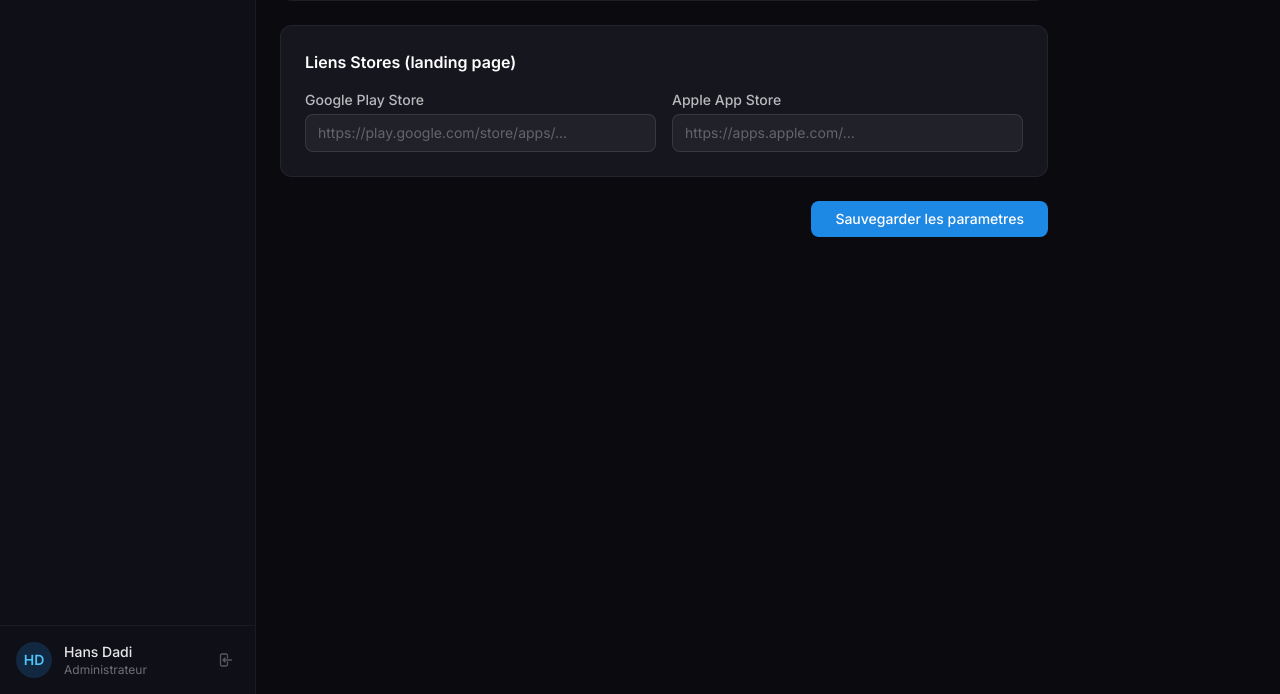
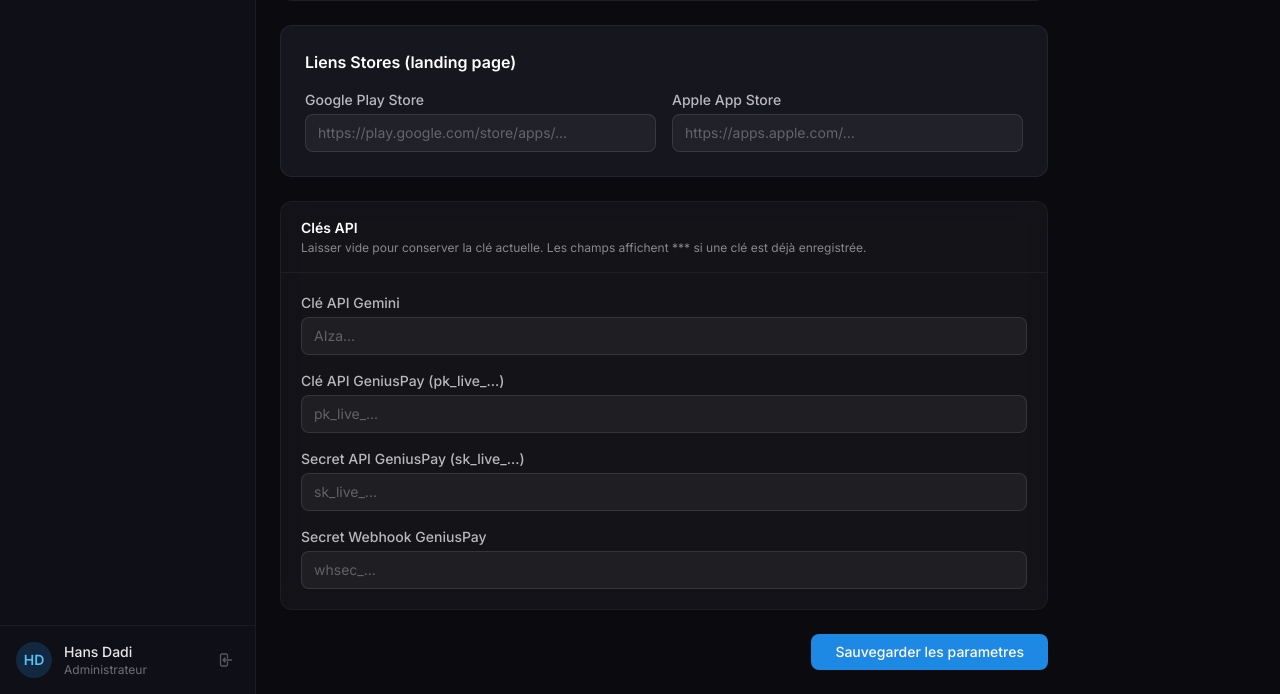
Before and after one commit to Dadihans23/CORRECTION-APP-BACKEND, a Django app: page /custom-admin/settings/ in a window 1280 px wide. Shown: the part 941-1635 px from the top of the page. Run offline with Django 3.2, Linux system fonts and the light colour scheme; a user stored in the database is signed in; data comes from the database, SQL or seed files in the repository; both versions use the stored data as it was after the commit; some libraries are stand-ins or nearby versions.

Commit message:
feat: clés API gérables depuis le dashboard admin (SiteSettings)

```diff
--- a/custom_admin/templates/custom_admin/admin/settings.html
+++ b/custom_admin/templates/custom_admin/admin/settings.html
@@ -86,6 +86,32 @@
         </div>
     </div>
 
+    <!-- Section: Clés API -->
+    <div class="glass-card rounded-xl border border-white/5">
+        <div class="px-5 py-4 border-b border-white/5">
+            <h2 class="text-sm font-semibold text-white">Clés API</h2>
+            <p class="text-xs text-white/50 mt-0.5">Laisser vide pour conserver la clé actuelle. Les champs affichent *** si une clé est déjà enregistrée.</p>
+        </div>
+        <div class="p-5 space-y-4">
+            <div>
+                <label class="block text-sm font-medium text-white/70 mb-1">Clé API Gemini</label>
+                <input type="password" name="gemini_api_key" placeholder="{% if settings.gemini_api_key %}*** clé enregistrée — laisser vide pour conserver{% else %}AIza...{% endif %}" class="dark-input block w-full rounded-lg text-sm px-3 py-2">
+            </div>
+            <div>
+                <label class="block text-sm font-medium text-white/70 mb-1">Clé API GeniusPay (pk_live_...)</label>
+                <input type="password" name="geniuspay_api_key" placeholder="{% if settings.geniuspay_api_key %}*** clé enregistrée — laisser vide pour conserver{% else %}pk_live_...{% endif %}" class="dark-input block w-full rounded-lg text-sm px-3 py-2">
+            </div>
+            <div>
+                <label class="block text-sm font-medium text-white/70 mb-1">Secret API GeniusPay (sk_live_...)</label>
+                <input type="password" name="geniuspay_api_secret" placeholder="{% if settings.geniuspay_api_secret %}*** clé enregistrée — laisser vide pour conserver{% else %}sk_live_...{% endif %}" class="dark-input block w-full rounded-lg text-sm px-3 py-2">
+            </div>
+            <div>
+                <label class="block text-sm font-medium text-white/70 mb-1">Secret Webhook GeniusPay</label>
+                <input type="password" name="geniuspay_webhook_secret" placeholder="{% if settings.geniuspay_webhook_secret %}*** clé enregistrée — laisser vide pour conserver{% else %}whsec_...{% endif %}" class="dark-input block w-full rounded-lg text-sm px-3 py-2">
+            </div>
+        </div>
+    </div>
+
     <!-- Submit -->
     <div class="flex justify-end">
         <button type="submit" class="bg-primary-500 hover:bg-primary-600 text-white font-medium py-2 px-6 rounded-lg text-sm transition-colors">
--- a/custom_admin/views.py
+++ b/custom_admin/views.py
@@ -1642,6 +1642,23 @@ def admin_settings(request):
         if whatsapp and not whatsapp.startswith('+'):
             settings.support_whatsapp = '+225' + whatsapp
 
+        # Clés API (ne pas écraser si champ vide)
+        gemini_key = request.POST.get('gemini_api_key', '').strip()
+        if gemini_key:
+            settings.gemini_api_key = gemini_key
+
+        geniuspay_key = request.POST.get('geniuspay_api_key', '').strip()
+        if geniuspay_key:
+            settings.geniuspay_api_key = geniuspay_key
+
+        geniuspay_secret = request.POST.get('geniuspay_api_secret', '').strip()
+        if geniuspay_secret:
+            settings.geniuspay_api_secret = geniuspay_secret
+
+        geniuspay_webhook = request.POST.get('geniuspay_webhook_secret', '').strip()
+        if geniuspay_webhook:
+            settings.geniuspay_webhook_secret = geniuspay_webhook
+
         settings.save()
         messages.success(request, 'Paramètres sauvegardés avec succès !')
         return redirect('custom_admin:settings')
--- a/treatment/models.py
+++ b/treatment/models.py
@@ -136,6 +136,12 @@ class SiteSettings(models.Model):
     # === API & SÉCURITÉ ===
     master_api_key = models.CharField(max_length=100, unique=True, default=uuid.uuid4)
 
+    # === CLÉS API EXTERNES ===
+    gemini_api_key = models.CharField(max_length=200, blank=True, default="", verbose_name="Clé API Gemini")
+    geniuspay_api_key = models.CharField(max_length=200, blank=True, default="", verbose_name="Clé API GeniusPay")
+    geniuspay_api_secret = models.CharField(max_length=200, blank=True, default="", verbose_name="Secret API GeniusPay")
+    geniuspay_webhook_secret = models.CharField(max_length=200, blank=True, default="", verbose_name="Secret Webhook GeniusPay")
+
     # === DATES ===
     updated_at = models.DateTimeField(auto_now=True)
 
```
Also changed, not shown: subscriptions/views.py (+13 -5 lines), treatment/views.py (+7 -6 lines), db.sqlite3, treatment/migrations/0009_sitesettings_gemini_api_key_and_more.py (added).
